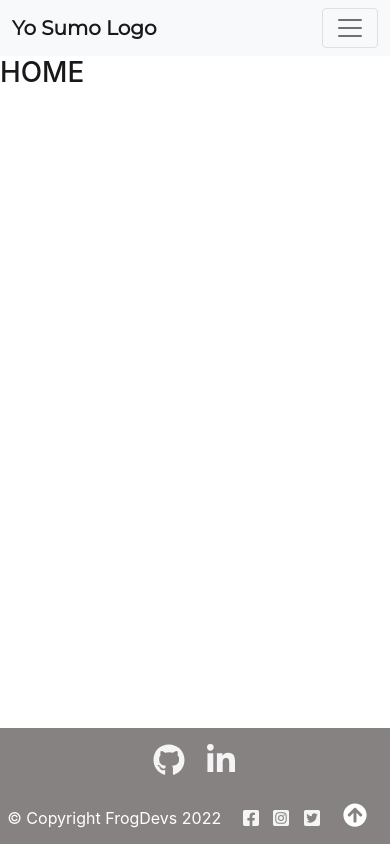
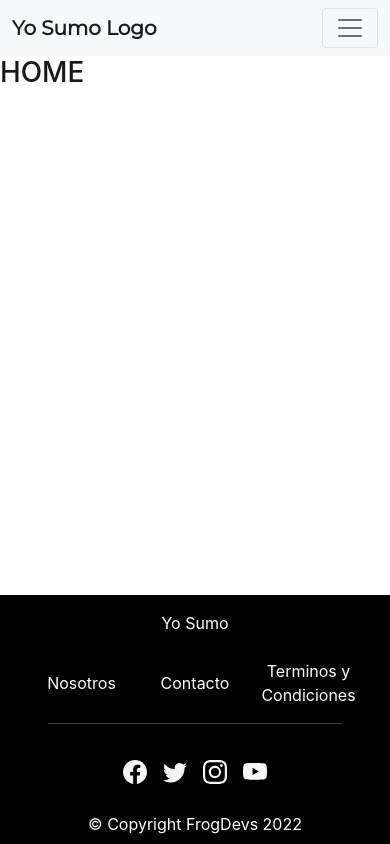
Before and after one commit to RodrigoM10/Yo-Sumo-Web, a React (Create React App) app: page / in a window 390 px wide. Built offline with nearby package versions, Linux system fonts and the light colour scheme.

Commit message:
footer responsive para todoas las pantalals

```diff
--- a/src/components/shared/footer/Footer.jsx
+++ b/src/components/shared/footer/Footer.jsx
@@ -1,71 +1,70 @@
-import React from 'react'
-import { NavLink } from 'react-bootstrap';
-import { FaArrowCircleUp, FaFacebookSquare, FaGithub, FaInstagramSquare, FaLinkedinIn, FaTwitterSquare } from 'react-icons/fa';
-import './footer.css'
-
+import React from "react";
+import { Col, NavLink } from "react-bootstrap";
+import { FaArrowCircleUp } from "react-icons/fa";
+import { BsFacebook, BsTwitter, BsInstagram, BsYoutube } from "react-icons/bs";
+import "./footer.css";
+import { PUBLIC_PATHS_FOOT } from "../../../routes/config";
+import { Link } from "react-router-dom";
 
 export const Footer = () => {
   const scrollToTop = () => {
     window.scrollTo(0, 0);
   };
+
   return (
     <div className="mt-auto footer-style">
-            <div className="d-flex justify-content-center align-items-center p-3 footer-top">
-                <NavLink href='' target='_blank' className="p-0 mx-1">
-                    <FaGithub className="social-icon-top" />
+      <Col className="mb-3">
+        <Link to="" className="footer-link ">
+          {/* <Image className="image-logo" src={logo} alt="Img Logo" /> */}
+          Yo Sumo
+        </Link>
+      </Col>
+      <Col className="d-flex justify-content-center align-items-center pt-2 ">
+        {PUBLIC_PATHS_FOOT.map((path, index) => (
+          <Link className="mx-2 footer-link col-3 col-lg-2" key={index} to={path.ROUTE}>
+            {path.PLACEHOLDER}
+          </Link>
+        ))}
+      </Col>
+      <hr className="mx-5" />
+      <Col
+        xs={12}
+        className="d-lg-flex justify-content-around py-2 "
+      >
+        <div className="d-none d-lg-inline ms-5">
+          <span>© Copyright FrogDevs 2022 </span>
+        </div>
+        <Col className="d-lg-flex justify-content-center justify-content-lg-end aling-items-center my-2 my-lg-0 mx-0 mx-lg-5">
+            <div className="d-flex justify-content-center aling-items-center mb-4 mb-lg-0 me-lg-5">
+                <NavLink href="" target="_blank" className="p-0 mx-2">
+                <BsFacebook className="social-icon" />
                 </NavLink>
-                <NavLink href='' target='_blank' className="p-0 mx-1">
-                    <FaLinkedinIn className="social-icon-top" />
+                <NavLink href="" target="_blank" className="p-0 mx-2">
+                <BsTwitter className="social-icon" />
+                </NavLink>
+                <NavLink href="" target="_blank" className="p-0 mx-2">
+                <BsInstagram className="social-icon" />
+                </NavLink>
+                <NavLink href="" target="_blank" className="p-0 mx-2">
+                <BsYoutube className="social-icon" />
                 </NavLink>
             </div>
-            <div className="d-flex align-items-center justify-content-around py-2 footer-top-buttom">
             <div>
-                    <span >© Copyright FrogDevs 2022 </span>
+                <button
+                onClick={scrollToTop}
+                className="d-none d-sm-inline to-top-btn"
+                >
+                <FaArrowCircleUp className="mb-2" />
+                </button>
             </div>
-                <div className="d-flex">
-                    <div className="d-flex justify-content-center align-items-center">
-                        <NavLink href='' target='_blank' className="p-0 mx-1">
-                            <FaFacebookSquare className="social-icon" />
-                        </NavLink>
-                        <NavLink href='' target='_blank' className="p-0 mx-1">
-                            <FaInstagramSquare className="social-icon" />
-                        </NavLink>
-                        <NavLink href='' target='_blank' className="p-0 mx-1">
-                            <FaTwitterSquare className="social-icon" />
-                        </NavLink>
+        </Col>
+        <div className="d-lg-none">
+          <span>© Copyright FrogDevs 2022 </span>
         </div>
-                    <button onClick={scrollToTop} className=" to-top-btn mx-3"><FaArrowCircleUp className="mb-2" /></button>
+      </Col>
     </div>
-            </div>
-        </div>
-    )
-}
-
-
-
-
-
-
-
-
-
-
-
-
-
-
-
-
-
-
-
-
-
-
-
-
-
-
+  );
+};
 
 // import { Link } from "react-router-dom";
 // import './footer.css'
@@ -73,7 +72,6 @@ export const Footer = () => {
 // import facebook from "../../../assets/facebook_internet_media_network_social_icon_123257.png"
 // import youtube from "../../../assets/YOUTUBE_icon-icons.com_65487.png"
 // import twit from "../../../assets/twit.png"
-
 
 // const Footer2 = () => {
 
@@ -96,7 +94,6 @@ export const Footer = () => {
 // <Link to='/sign-up'>Quienes somos</Link>
 // <Link to='/'>Testimonios</Link>
 // <Link to='/'>Carrera</Link>
-
 
 //       </div>
 //           <div class='footer-link-items'>
@@ -124,8 +121,6 @@ export const Footer = () => {
 
 //     </div>
 
-
-
 //     )
 // }
 
--- a/src/components/shared/footer/footer.css
+++ b/src/components/shared/footer/footer.css
@@ -1,21 +1,19 @@
 .footer-style {
-    background-color: #6e6868d2;
+    background-color:  Black;
     color: white;
+    text-align: center;
+    padding-top: 1rem ;
+}
+.footer-style svg:hover {
+    color: #85d182 !important;
 }
 .social-icon {
-    margin: 0 0.2rem;
     color: whitesmoke !important;
-    width: 1rem;
+    width: 1.5rem;
     font-size: 2rem;
     cursor: pointer;
 }
-.social-icon-top {
-    margin: 0 0.4rem;
-    color: whitesmoke !important;
-    width: 2rem;
-    font-size: 2rem;
-    cursor: pointer;
-}
+
 .to-top-btn {
     font-size: 1.5rem;
     color: white;
@@ -25,3 +23,11 @@
     border: none;
     padding: 0;
 }
+.footer-link {
+    text-decoration: none;
+    color: white;
+    transition-duration: 0.3s;
+}
+.footer-link:hover{
+    color: #85d182 !important;
+}
--- a/src/routes/config.js
+++ b/src/routes/config.js
@@ -19,3 +19,18 @@ export const PUBLIC_PATHS_NAV = [
     ROUTE: '/last-petitions',
   },
 ];
+
+export const PUBLIC_PATHS_FOOT = [
+  {
+    PLACEHOLDER: 'Nosotros',
+    ROUTE: '/aboutUs',
+  },
+  {
+    PLACEHOLDER: 'Contacto',
+    ROUTE: '/contact',
+  },
+  {
+    PLACEHOLDER: 'Terminos y Condiciones',
+    ROUTE: '/terms-and-conditions',
+  },
+];
```
Lines whose indentation alone changed are shown as unchanged.
